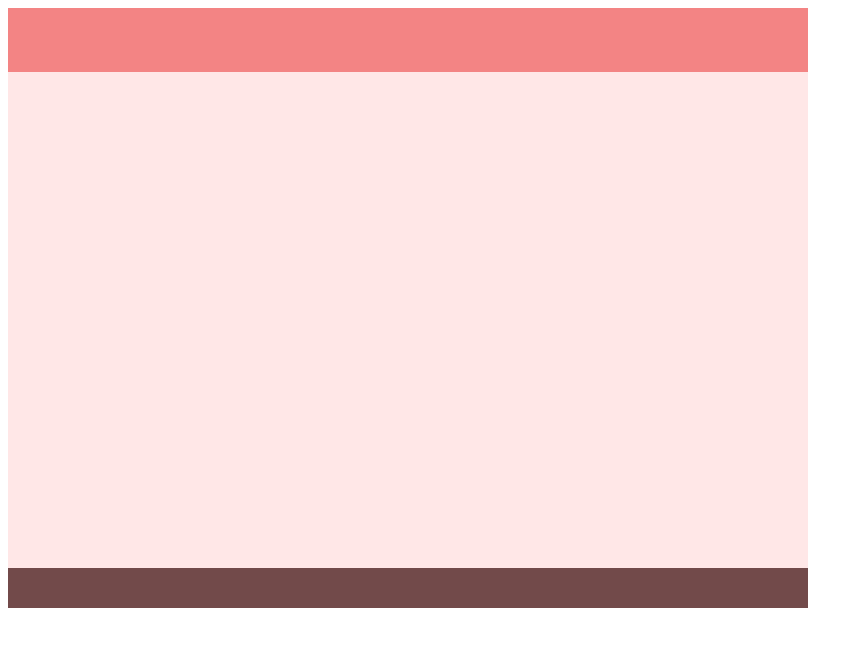
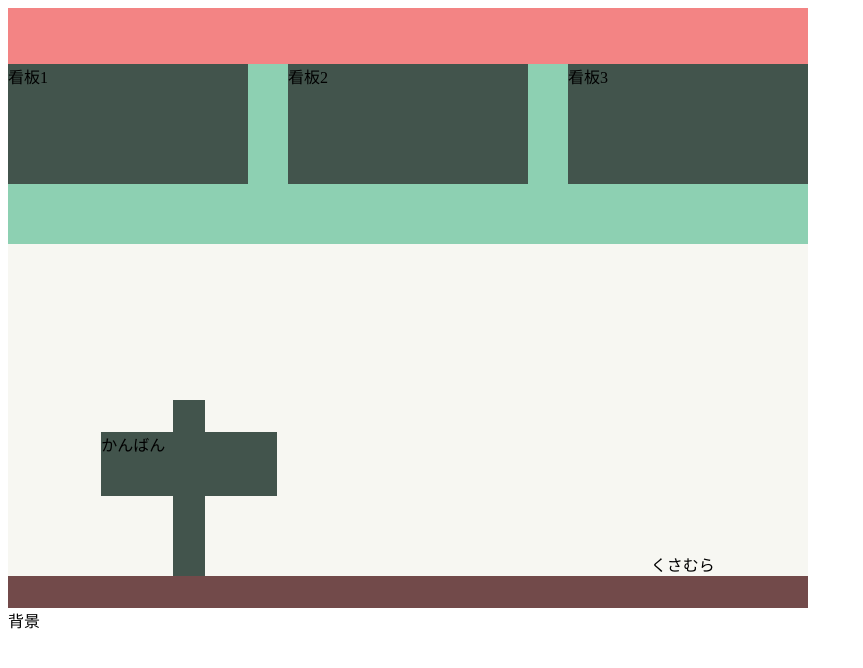
Before and after one commit to ryu1-1uyr/mypage-, a Next.js app: page / in a window 1280 px wide. Shown: the top 668 px of the page, without its empty margins (0-863 px from the left). Built offline with nearby package versions, Linux system fonts and the light colour scheme.

Commit message:
真ん中の要素も仮で置く

```diff
--- a/src/app/page.tsx
+++ b/src/app/page.tsx
@@ -12,7 +12,29 @@ export default function Home() {
         <LayerTopContainer>
           <LayerTop />
         </LayerTopContainer>
-        <div>ぶらさがってるやつとか看板</div>
+        <InnerObjects>
+          <div></div>
+          <Signboard>
+            <Board>看板1</Board>
+            <Board>看板2</Board>
+            <Board>看板3</Board>
+          </Signboard>
+
+          <BeneathObject>
+            <Board2>
+              <div />
+              <BoardTop></BoardTop>
+              <BoardMiddle>かんばん</BoardMiddle>
+              <BoardUnder></BoardUnder>
+            </Board2>
+            <div />
+            <Object>
+              <div />
+              <div>くさむら</div>
+            </Object>
+          </BeneathObject>
+          <div></div>
+        </InnerObjects>
         <div>背景</div>
       </House>
     </main>
@@ -30,10 +52,76 @@ const House = styled.div`
 `;
 
 const LayerTopContainer = styled.div`
-  background-color: #ffe7e7;
-
   width: 100%;
   height: 100%;
 
   position: absolute;
 `;
+
+// wakeru
+
+const InnerObjects = styled.div`
+  display: grid;
+  grid-template-rows: 56px auto auto 32px;
+
+  width: 100%;
+  height: 100%;
+`;
+
+const Signboard = styled.div`
+  background-color: #8dd0b2;
+
+  width: 100%;
+  height: 100%;
+
+  display: grid;
+  grid-template-columns: 1fr 1fr 1fr;
+  gap: 40px;
+`;
+
+const Board = styled.div`
+  background-color: #42544c;
+
+  max-height: 120px;
+`;
+
+const BeneathObject = styled.div`
+  display: flex;
+
+  justify-content: space-around;
+`;
+
+const BoardTop = styled.div`
+  width: 32px;
+  height: 32px;
+
+  background-color: #42544c;
+`;
+const BoardMiddle = styled.div`
+  min-width: 176px;
+  min-height: 64px;
+
+  background-color: #42544c;
+`;
+const BoardUnder = styled.div`
+  width: 32px;
+  height: 80px;
+
+  background-color: #42544c;
+`;
+
+const Board2 = styled.div`
+  display: grid;
+
+  justify-items: center;
+
+  grid-template-rows: 1fr auto auto auto;
+`;
+
+//
+const Object = styled.div`
+  display: grid;
+
+  justify-items: right;
+  grid-template-rows: 1fr auto;
+`;
--- a/src/components/LayerTop.tsx
+++ b/src/components/LayerTop.tsx
@@ -1,5 +1,4 @@
 "use client";
-
 import styled from "styled-components";
 
 export function LayerTop() {
@@ -22,7 +21,7 @@ const Rooftop = styled.div`
   background-color: #f38484;
 
   width: 100%;
-  height: 64px;
+  height: 56px;
 
   position: absolute;
   top: 0px;
@@ -32,7 +31,7 @@ const Floor = styled.div`
   background-color: #724a4a;
 
   width: 100%;
-  height: 40px;
+  height: 32px;
 
   position: absolute;
   bottom: 0px;
```
